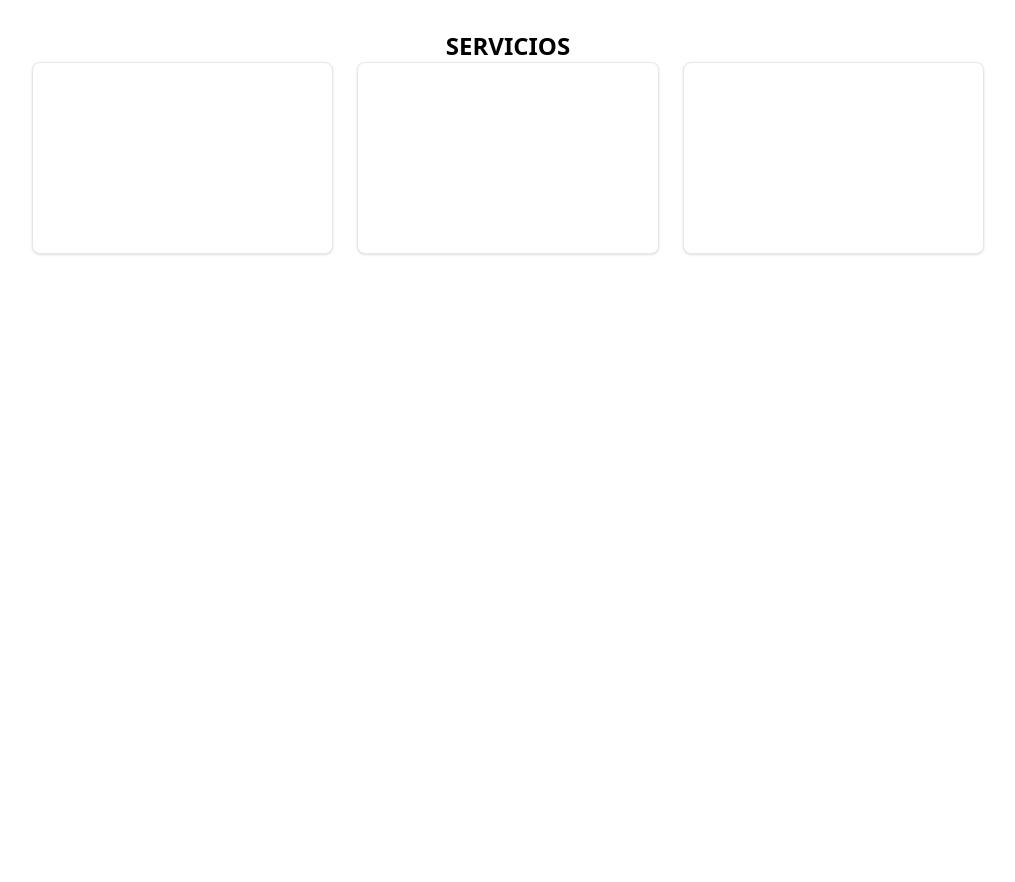
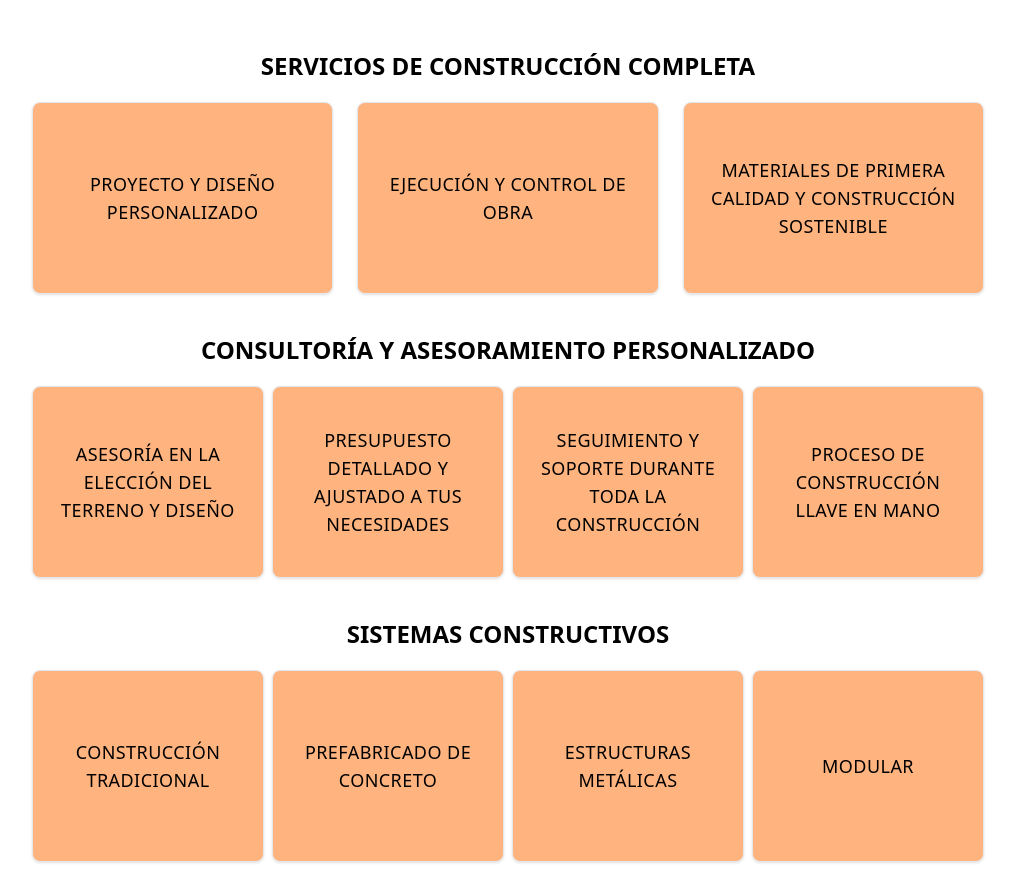
Before and after one commit to fedect1/L2-ConstructionWeb, a React (Vite) app in the folder frontend/: page / in a window 1280 px wide. Shown: the part 794-1676 px from the top of the page, without its empty margins (132-1147 px from the left). Before the commit the page ends 1576 px from the top, so only its background shows below. Built offline with nearby package versions, Linux system fonts and the light colour scheme.

Commit message:
Update language and content in index.html and NewHero.jsx, and improve layout and styling in ServicesSection.jsx and index.css

```diff
--- a/frontend/index.html
+++ b/frontend/index.html
@@ -1,8 +1,9 @@
 <!DOCTYPE html>
-<html lang="en">
+<html lang="es">
   <head>
     <meta charset="UTF-8" />
     <meta name="viewport" content="width=device-width, initial-scale=1.0" />
+
     <title>L2 Construcciones</title>
   </head>
   <body>
--- a/frontend/src/components/NewHero.jsx
+++ b/frontend/src/components/NewHero.jsx
@@ -6,7 +6,7 @@ const NewHero = () => {
       <div className='basis-1/2 mx-5 my-3 flex flex-col justify-center items-center'>
         <div className=''>
           <h1 className='text-xs font-bold sm:text-2xl tracking-wide uppercase'>
-          Excelencia en Dirección y Ejecución de Proyectos
+          Servicios de Construcción y Diseño de Calidad en Funes
           </h1>
         </div>
         <div className='mt-5'>
--- a/frontend/src/components/ServicesSection.jsx
+++ b/frontend/src/components/ServicesSection.jsx
@@ -1,11 +1,51 @@
 const ServicesSection = () => {
   return (
-    <section>
-        <h2 className="text-xs text-center font-bold sm:text-2xl uppercase">Servicios</h2>
-        <div className="h-[90vh] pb-5 flex flex-col md:flex-row gap-6 mx-5">
-            <div className="max-w-sm p-6 bg-white border border-gray-200 rounded-lg shadow md:basis-1/3 h-48"></div>
-            <div className="max-w-sm p-6 bg-white border border-gray-200 rounded-lg shadow md:basis-1/3 h-48"></div>
-            <div className="max-w-sm p-6 bg-white border border-gray-200 rounded-lg shadow md:basis-1/3 h-48"></div>
+    <section className="h-[90vh]">
+        <h2 className="text-xs text-center font-bold sm:text-2xl uppercase my-5">Servicios de Construcción Completa</h2>
+        <div className="pb-5 flex flex-col md:flex-row gap-6 mx-5">
+            <div className="max-w-sm p-6 bg-SoftOrange/50 border border-gray-200 rounded-lg shadow md:basis-1/3 h-48 flex flex-col justify-center items-center">
+                <h3 className="text-xs font-medium sm:text-lg tracking-wide uppercase text-center">Proyecto y Diseño Personalizado</h3>
+            </div>
+            <div className="max-w-sm p-6 bg-SoftOrange/50 border border-gray-200 rounded-lg shadow md:basis-1/3 h-48 flex flex-col justify-center items-center">
+                <h3 className="text-xs font-medium sm:text-lg tracking-wide uppercase text-center">Ejecución y Control de Obra</h3>
+            </div>
+            <div className="max-w-sm p-6 bg-SoftOrange/50 border border-gray-200 rounded-lg shadow md:basis-1/3 h-48 flex flex-col justify-center items-center">
+                <h3 className="text-xs font-medium sm:text-lg tracking-wide uppercase text-center">Materiales de Primera Calidad y Construcción Sostenible</h3>
+            </div>
+        </div>
+        <h2 className="text-xs text-center font-bold sm:text-2xl uppercase my-5">Consultoría y Asesoramiento Personalizado</h2>
+        <div>
+            <div className="pb-5 flex flex-col md:flex-row gap-2 mx-5">
+                <div className="max-w-sm p-6 bg-SoftOrange/50 border border-gray-200 rounded-lg shadow md:basis-1/3 h-48 flex flex-col justify-center items-center">
+                    <h3 className="text-xs font-medium sm:text-lg tracking-wide uppercase text-center">Asesoría en la Elección del Terreno y Diseño</h3>
+                </div>
+                <div className="max-w-sm p-6 bg-SoftOrange/50 border border-gray-200 rounded-lg shadow md:basis-1/3 h-48 flex flex-col justify-center items-center">
+                    <h3 className="text-xs font-medium sm:text-lg tracking-wide uppercase text-center">Presupuesto Detallado y Ajustado a tus Necesidades</h3>
+                </div>
+                <div className="max-w-sm p-6 bg-SoftOrange/50 border border-gray-200 rounded-lg shadow md:basis-1/3 h-48 flex flex-col justify-center items-center">
+                    <h3 className="text-xs font-medium sm:text-lg tracking-wide uppercase text-center">Seguimiento y Soporte Durante Toda la Construcción</h3>
+                </div>
+                <div className="max-w-sm p-6 bg-SoftOrange/50 border border-gray-200 rounded-lg shadow md:basis-1/3 h-48 flex flex-col justify-center items-center">
+                    <h3 className="text-xs font-medium sm:text-lg tracking-wide uppercase text-center">Proceso de Construcción Llave en Mano</h3>
+                </div>
+            </div>
+        </div>
+        <h2 className="text-xs text-center font-bold sm:text-2xl uppercase my-5">Sistemas constructivos</h2>
+        <div>
+            <div className="pb-5 flex flex-col md:flex-row gap-2 mx-5">
+                <div className="max-w-sm p-6 bg-SoftOrange/50 border border-gray-200 rounded-lg shadow md:basis-1/3 h-48 flex flex-col justify-center items-center">
+                    <h3 className="text-xs font-medium sm:text-lg tracking-wide uppercase text-center">Construcción Tradicional</h3>
+                </div>
+                <div className="max-w-sm p-6 bg-SoftOrange/50 border border-gray-200 rounded-lg shadow md:basis-1/3 h-48 flex flex-col justify-center items-center">
+                    <h3 className="text-xs font-medium sm:text-lg tracking-wide uppercase text-center">Prefabricado de Concreto</h3>
+                </div>
+                <div className="max-w-sm p-6 bg-SoftOrange/50 border border-gray-200 rounded-lg shadow md:basis-1/3 h-48 flex flex-col justify-center items-center">
+                    <h3 className="text-xs font-medium sm:text-lg tracking-wide uppercase text-center">Estructuras Metálicas</h3>
+                </div>
+                <div className="max-w-sm p-6 bg-SoftOrange/50 border border-gray-200 rounded-lg shadow md:basis-1/3 h-48 flex flex-col justify-center items-center">
+                    <h3 className="text-xs font-medium sm:text-lg tracking-wide uppercase text-center">Modular</h3>
+                </div>
+            </div>
         </div>
     </section>
   )
--- a/frontend/src/index.css
+++ b/frontend/src/index.css
@@ -44,3 +44,92 @@
     font-weight: 800;
     font-style: normal;
 }
+
+/* Box sizing rules */
+*,
+*::before,
+*::after {
+  box-sizing: border-box;
+}
+
+/* Remove default margin */
+body,
+h1,
+h2,
+h3,
+h4,
+p,
+figure,
+blockquote,
+dl,
+dd {
+  margin-block-end: 0;
+}
+
+/* Remove list styles on ul, ol elements with a list role, which suggests default styling will be removed */
+ul[role='list'],
+ol[role='list'] {
+  list-style: none;
+}
+
+/* Set core root defaults */
+html:focus-within {
+  scroll-behavior: smooth;
+}
+
+h1,
+h2,
+h3,
+h4,
+h5,
+h6,
+p {
+  font-weight: 400;
+}
+
+/* Set core body defaults */
+body {
+  font-family: var(--ff-sans-normal);
+  font-size: var(--fs-400);
+  background-color: hsl(var(--clr-dark));
+  color: hsl(var(--clr-white));
+  min-height: 100vh;
+  text-rendering: optimizeSpeed;
+  line-height: 1.5;
+}
+
+/* A elements that don't have a class get default styles */
+a:not([class]) {
+  text-decoration-skip-ink: auto;
+}
+
+/* Make images easier to work with */
+img,
+picture {
+  max-width: 100%;
+  display: block;
+}
+
+/* Inherit fonts for inputs and buttons */
+input,
+button,
+textarea,
+select {
+  font: inherit;
+}
+
+/* Remove all animations, transitions and smooth scroll for people that prefer not to see them */
+@media (prefers-reduced-motion: reduce) {
+  html:focus-within {
+    scroll-behavior: auto;
+  }
+
+  *,
+  *::before,
+  *::after {
+    animation-duration: 0.01ms !important;
+    animation-iteration-count: 1 !important;
+    transition-duration: 0.01ms !important;
+    scroll-behavior: auto !important;
+  }
+}
```
